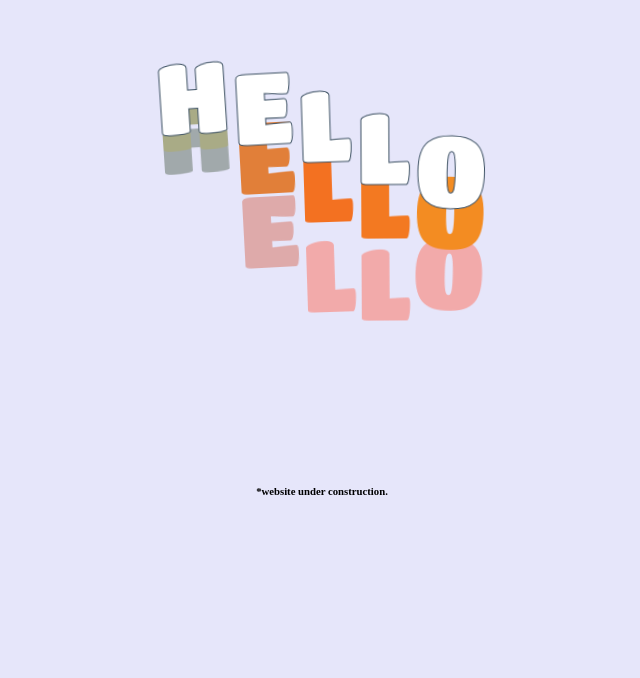
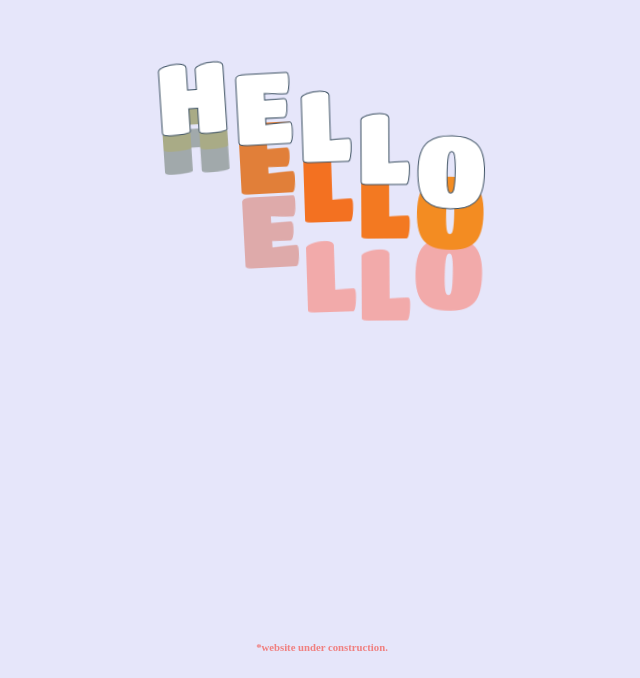
Before and after one commit to niruta1/niruta.github.io, a plain HTML site: page index.html in a window 1280 px wide. Shown: the part 122-800 px from the top of the page, without its empty margins (318-958 px from the left). Drawn offline with Linux system fonts and the light colour scheme.

Commit message:
Update style.css

```diff
--- a/style.css
+++ b/style.css
@@ -100,6 +100,13 @@ body {
   background: lavender;
 }
 
+footer {
+  color: lightcoral;
+  -ms-flex-item-align: end;
+      -ms-grid-row-align: end;
+      align-self: end;
+}
+
 @media screen and (max-height: 200px) {
   .wrapper {
     -webkit-transform: scale(0.3, 0.3);
```
